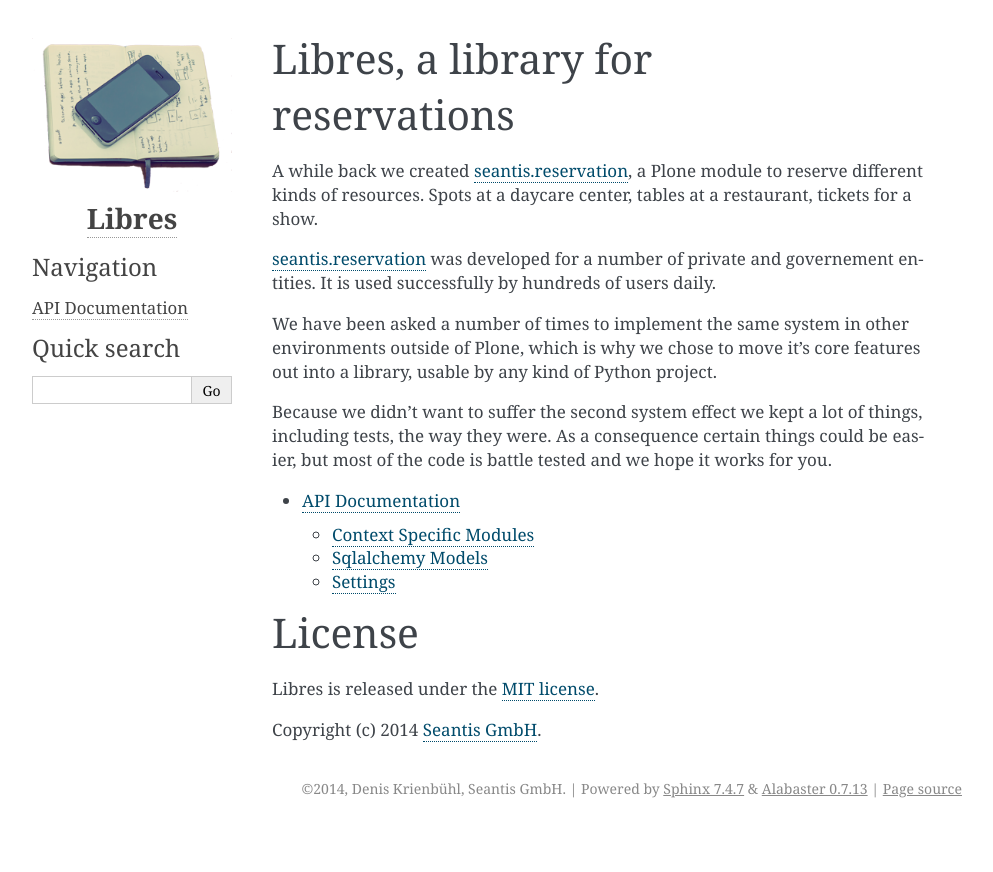
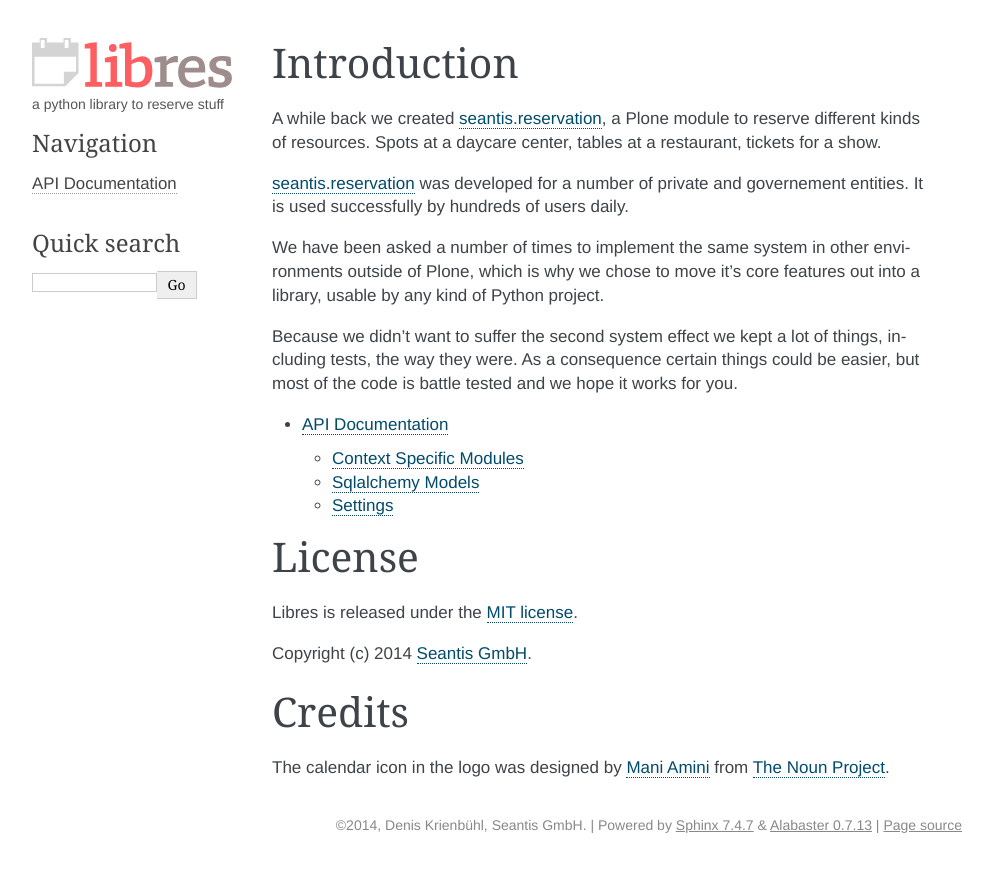
Before and after one commit to seantis/libres, a Sphinx documentation site: the page built from docs/index.rst, in a window 1280 px wide. Shown: the top 872 px of the page, without its empty margins (148-1141 px from the left). Built offline with Sphinx 7.4.7, drawn with Linux system fonts in a browser that asks for light colours.

Commit message:
Adds a real logo and improves the design of the docs

```diff
--- /dev/null
+++ b/docs/_static/custom.css
@@ -0,0 +1,34 @@
+@import 'alabaster.css';
+
+h1, h2, h3, h4, h5, h6 {
+    font-family: Georgia, serif !important;
+}
+h1 {
+    margin-top: 0.1em !important;
+}
+
+body {
+    font-family: Helvetica, Arial, sans-serif !important;
+    font-weight: 100;
+}
+
+#searchbox {
+    margin-top: 2em;
+}
+
+.search input[type="text"] {
+    width: 125px !important;
+    height: 19px;
+    margin-top: 2px;
+}
+
+.search input[type="submit"] {
+    width: 40px !important;
+    float: right;
+    margin-right: 26px
+}
+
+.searchtip {
+    clear: both;
+    visibility: hidden;
+}
--- a/docs/conf.py
+++ b/docs/conf.py
@@ -110,10 +110,11 @@
 # further.  For a list of options available for each theme, see the
 # documentation.
 html_theme_options = {
-   'logo': 'logo.png',
-   'logo_name': True,
-   'logo_text_align': 'center'
+   'logo': 'logo.svg',
+   'description': 'a python library to reserve stuff'
 }
+
+html_style = 'custom.css'
 
 # Add any paths that contain custom themes here, relative to this directory.
 html_theme_path = [alabaster.get_path()]
--- /dev/null
+++ b/docs/global.rst
@@ -0,0 +1 @@
+asdfasdfasdf
--- a/docs/index.rst
+++ b/docs/index.rst
@@ -1,5 +1,6 @@
-Libres, a library for reservations
-==================================
+
+Introduction
+============
 
 A while back we created `seantis.reservation`_, a Plone module to reserve
 different kinds of resources. Spots at a daycare center, tables at a
@@ -28,7 +29,13 @@
 
 Copyright (c) 2014 `Seantis GmbH`_.
 
+Credits
+=======
+
+The calendar icon in the logo was designed by `Mani Amini`_ from `The Noun Project`_.
 
 .. _`seantis.reservation`: https://github.com/seantis/seantis.reservation
 .. _`MIT license`: http://opensource.org/licenses/MIT
 .. _`Seantis GmbH`: https://www.seantis.ch
+.. _`Mani Amini`: http://thenounproject.com/man1/
+.. _`The Noun Project`: http://thenounproject.com/
```
Also changed, not shown: docs/_static/logo.png (deleted), docs/_static/logo.svg (added).
